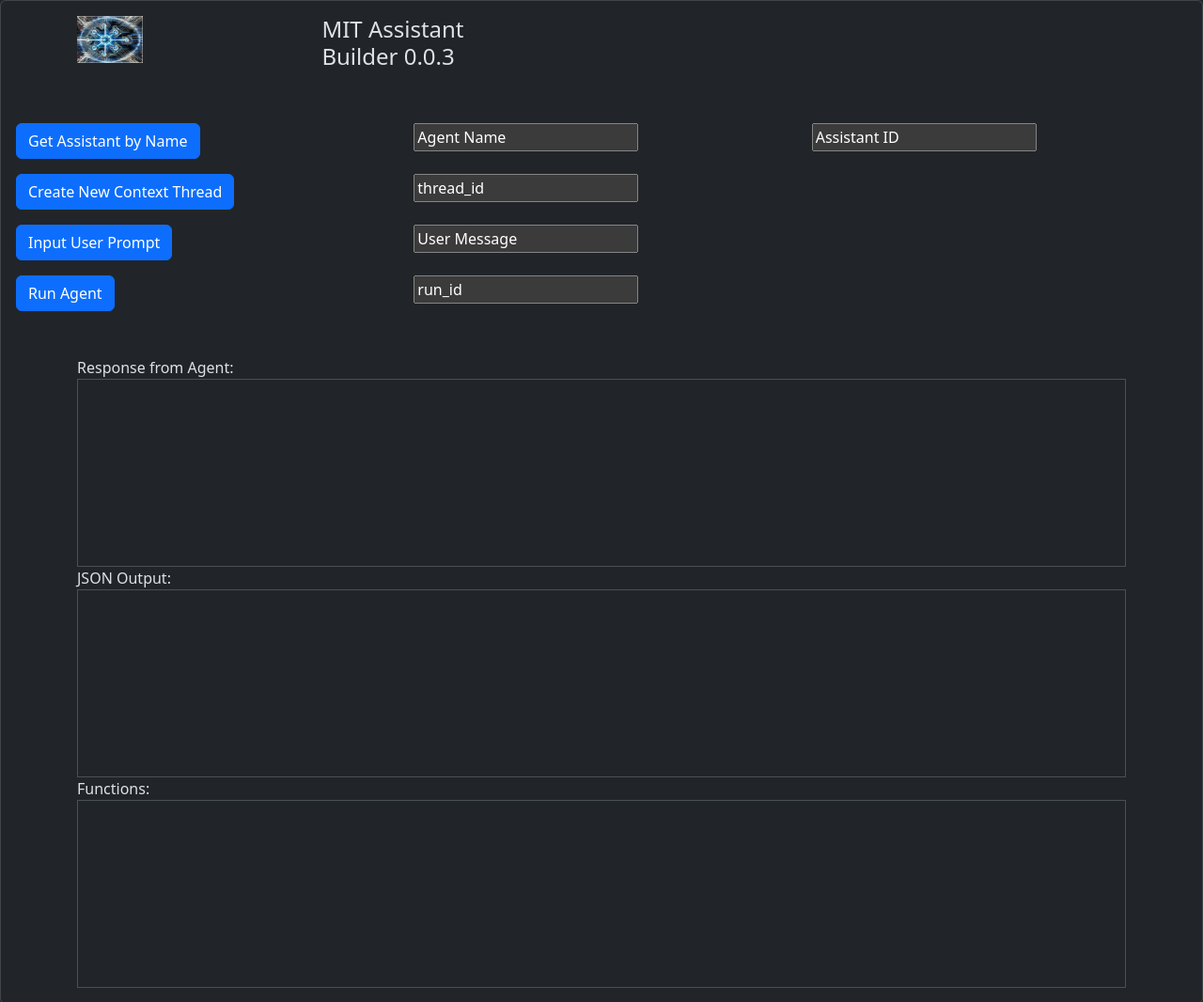
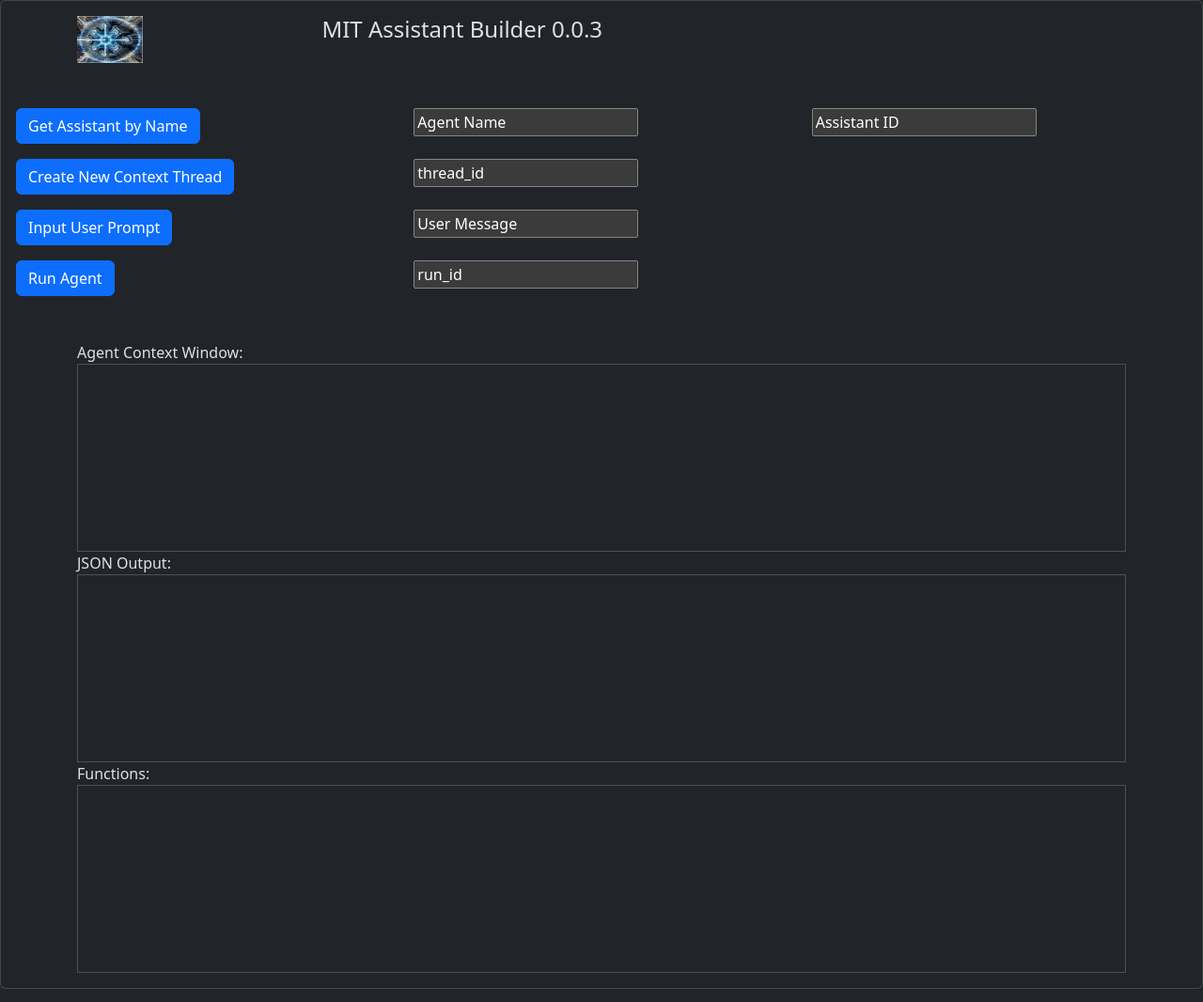
Before and after one commit to johntango/AssistantAgent001, a website: page public/index.html in a window 1280 px wide. Shown: the whole page at 94% size. Drawn offline with nearby package versions, Linux system fonts and the light colour scheme.

Commit message:
context window text

```diff
--- a/public/index.html
+++ b/public/index.html
@@ -162,7 +162,7 @@
                   height="50"
                 />
               </div>
-              <div class="col-sm-4">
+              <div class="col">
                 <h4 class="left-side-text">MIT Assistant Builder 0.0.3</h4>
               </div>
             </div>
@@ -248,7 +248,7 @@
         </div>
 
         <div class="container mt-5">
-          <label for="response">Response from Agent:</label>
+          <label for="response">Agent Context Window:</label>
           <div id="response" class="border p-3" style="height: 200px; overflow:auto;"></div>
         <label for="response">JSON Output:</label>
         <div id="json_output"class="border p-3" style="height: 200px; overflow:auto;"></div>
```
Also changed, not shown: README.md.
